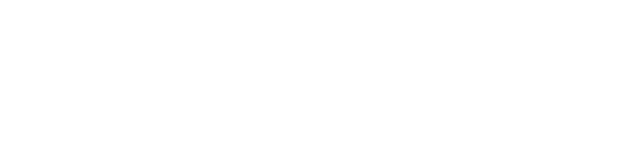
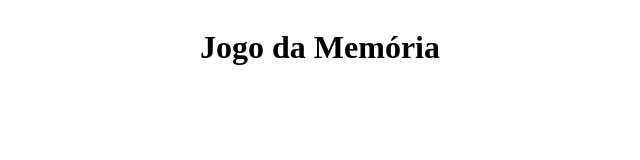
Before and after one commit to Eduardo-Silva-Rodrigues/WEB-UNIVALE, a plain HTML site: page primeiro-bimestre/aula-04/index.html in a window 1280 px wide. Shown: the whole page, without its empty margins (320-960 px from the left). Drawn offline with Linux system fonts and the light colour scheme.

Commit message:
Início jogo da memória

```diff
--- a/primeiro-bimestre/aula-04/index.html
+++ b/primeiro-bimestre/aula-04/index.html
@@ -3,9 +3,16 @@
 <head>
     <meta charset="UTF-8">
     <meta name="viewport" content="width=device-width, initial-scale=1.0">
-    <title>Document</title>
+    <link rel="stylesheet" href="style.css">
+    <title>Jogo da Memória | Caramelo</title>
 </head>
 <body>
+    <h1>Jogo da Memória</h1>
 
+    <article>
+        <!-- Cards do jogo -->
+    </article>
+
+    <p></p>
 </body>
 </html>
--- /dev/null
+++ b/primeiro-bimestre/aula-04/style.css
@@ -0,0 +1,5 @@
+body {
+    display: flex;
+    flex-direction: column;
+    align-items: center;
+}
```
Also changed, not shown: primeiro-bimestre/aula-04/images/back-caramelo.jpg (added), primeiro-bimestre/aula-04/images/caramelo01.PNG (added), primeiro-bimestre/aula-04/images/caramelo02.PNG (added), primeiro-bimestre/aula-04/images/caramelo03.PNG (added), primeiro-bimestre/aula-04/images/caramelo04.PNG (added), primeiro-bimestre/aula-04/images/caramelo05.PNG (added), primeiro-bimestre/aula-04/images/caramelo06.PNG (added), primeiro-bimestre/aula-04/images/caramelo07.PNG (added), primeiro-bimestre/aula-04/images/caramelo08.PNG (added), primeiro-bimestre/aula-04/js/script.js (added).
